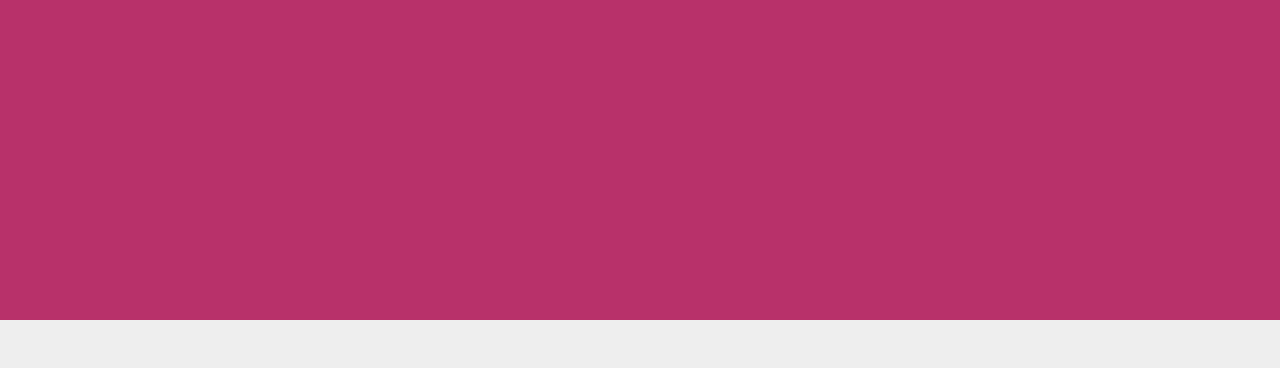
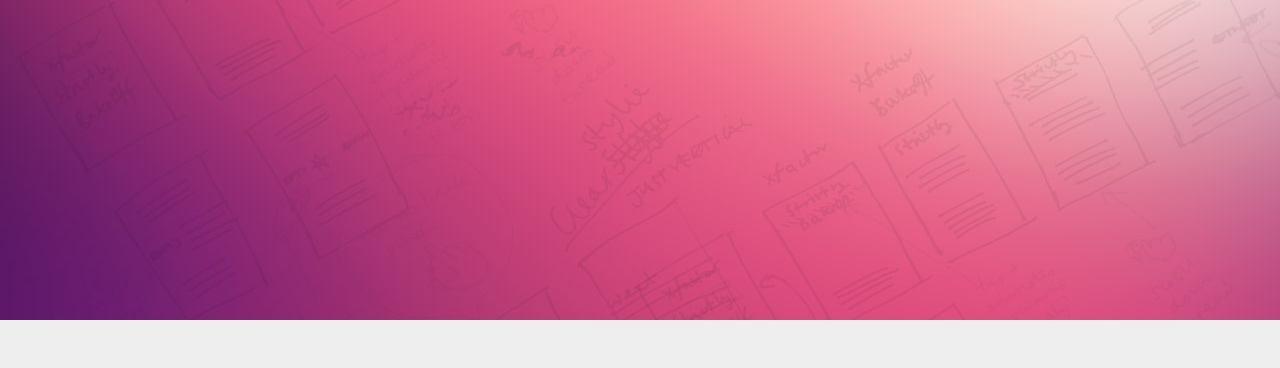
Before and after one commit to 100Shapes/100shapes.github.com, a Python web app: template ohs-pelican-theme/templates/article.html in a window 1280 px wide. Shown: the part 49-417 px from the top of the page. Run offline with Jinja, Linux system fonts and the light colour scheme; the template is opened without the code that fills it, so the values that code supplies are empty; style sheets or scripts are compiled from the project's sources; some web fonts are replaced.

Commit message:
Added default header background image

```diff
--- a/ohs-pelican-theme/static/less/article.less
+++ b/ohs-pelican-theme/static/less/article.less
@@ -2,8 +2,8 @@
 
 .article {
 	h1 {
-
-		padding: @ws-unit*20 0;
+		padding-top: @ws-unit*20;
+		padding-bottom: @ws-unit*20;
 	}
 	address.author {
 		text-align: center;
--- a/ohs-pelican-theme/static/less/base.less
+++ b/ohs-pelican-theme/static/less/base.less
@@ -80,10 +80,12 @@ h1 {
 	color: @header-color-light;
 	font-size: @ws-unit * 7.5;
 	line-height: @ws-unit * 8;
-	background-color: @header-background-color;
+	background: @header-background-color url('../img/bronze_header.jpg') left center no-repeat;
 	color: @header-color-light;
 	font-weight: normal;
 	margin: 0;
+	padding-left: @ws-unit*3;
+	padding-right: @ws-unit*3;
 }
 
 h2 {
```
Also changed, not shown: ohs-pelican-theme/static/img/bronze_header.jpg (added).
